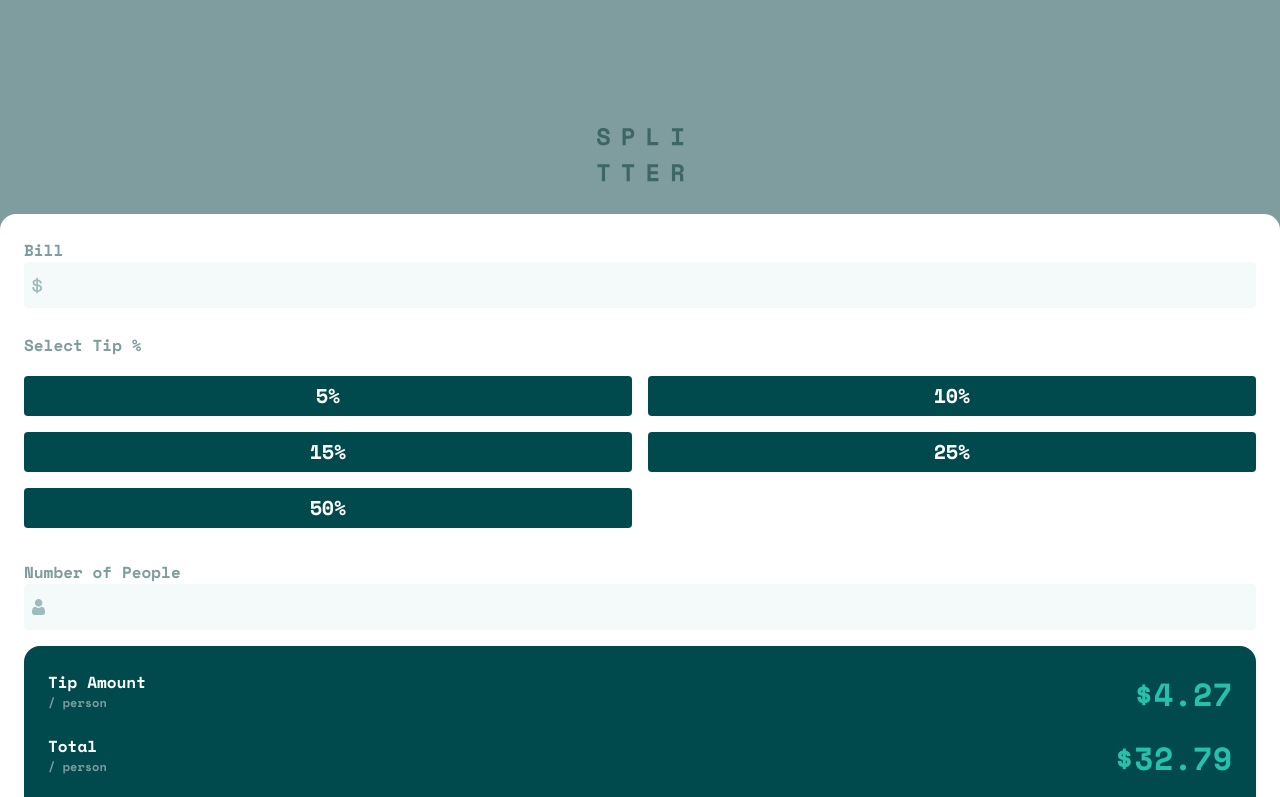
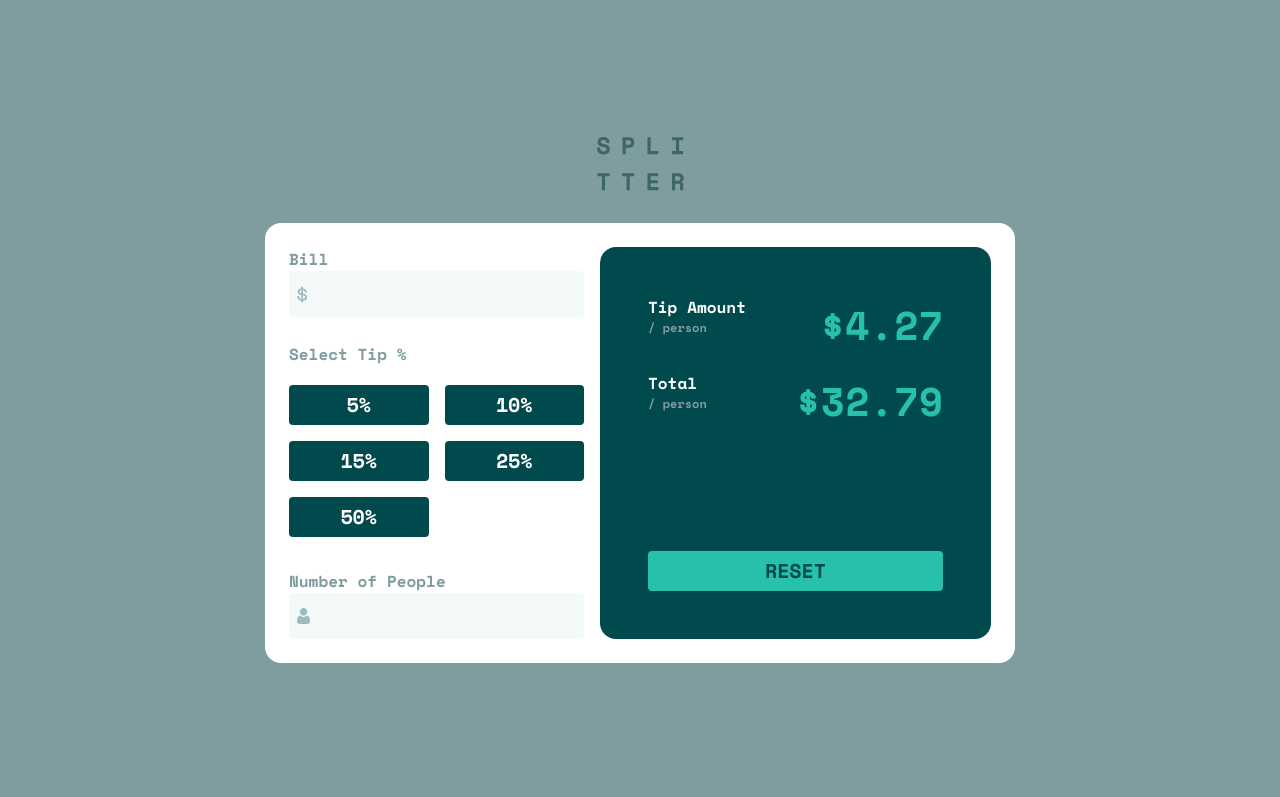
Before and after one commit to sam-hilliard/tip-calculator-app, a React app: page / in a window 1280 px wide. Shown: the top 797 px of the page. Built offline with nearby package versions, Linux system fonts and the light colour scheme.

Commit message:
finalized desktop view

```diff
--- a/src/components/App/App.css
+++ b/src/components/App/App.css
@@ -57,25 +57,28 @@ body {
     border-radius: var(--br-sharp);
 }
 
-/* app styles */
-
-.App {
-    display: grid;
-    justify-items: center;
+.container--centered {
+    display: flex;
+    justify-content: center;
+    align-items: center;
+    flex-direction: column;
     gap: 2rem;
-    padding-top: 10%;
+    height: 100vh;
 }
 
 
 /* tip calculator styles */
 .tip-calculator {
-    width: 100%;
+    width: min(100%, 750px);
+}
+
+.tip-form-container {
+    display: grid;
+    gap: 1rem;
 }
 
 .tip-form-container, .result-display-container {
-    display: grid;
-    gap: 1rem;
-    width: 100%;
+    flex: 1;
 }
 
 /* tip calc component styles */
@@ -156,21 +159,29 @@ body {
 }
 
 /* calculation results section */
-.results-display {
+.result-display-container {
+    display: flex;
+    flex-direction: column;
+    justify-content: space-between;
+    padding: 2em;
+}
+
+.result-display {
     display: flex;
     justify-content: space-between;
+    margin-bottom: 1rem;
 }
 
-.results-display__lbl {
+.result-display__lbl {
     font-size: 1rem;
 }
 
-.results-display__sublbl {
+.result-display__sublbl {
     font-size: 0.75rem;
     color: var(--grayish-cyan);
 }
 
-.results-display__ammount {
+.result-display__ammount {
     font-size: 2rem;
     color: var(--strong-cyan);
 }
@@ -178,3 +189,9 @@ body {
 .reset-btn {
     margin-top: 2rem;
 }
+
+@media only screen and (width >= 750px) {
+    .result-display__ammount {
+        font-size: 2.5rem;
+    }
+}
--- a/src/components/App/App.js
+++ b/src/components/App/App.js
@@ -6,8 +6,10 @@ import Attribution from '../Attribution/Attribution';
 function App() {
   return (
     <div className="App">
-      <img src={logo} alt="Splitter" />
-      <TipCalculator />
+      <div className="container--centered">
+        <img src={logo} alt="Splitter" />
+        <TipCalculator />
+      </div>
       <Attribution />
     </div>
   );
--- /dev/null
+++ b/src/components/ResultDisplay/ResultDisplay.js
@@ -0,0 +1,14 @@
+import React from 'react'
+
+export default function resultDisplay(props) {
+  return (
+    <div className="result-display split">
+        <div className="resutls-display__lbl-container">
+            <p className="result-display__lbl">{props.label}</p>
+            <p className="result-display__sublbl">{props.sublabel}</p>
+        </div>
+
+        <div className="result-display__ammount">{`$${props.amount}`}</div>
+    </div>
+  )
+}
--- a/src/components/ResultsDisplay/ResultsDisplay.js
+++ /dev/null
@@ -1,14 +0,0 @@
-import React from 'react'
-
-export default function ResultsDisplay(props) {
-  return (
-    <div className="results-display split">
-        <div className="resutls-display__lbl-container">
-            <p className="results-display__lbl">{props.label}</p>
-            <p className="results-display__sublbl">{props.sublabel}</p>
-        </div>
-
-        <div className="results-display__ammount">{`$${props.amount}`}</div>
-    </div>
-  )
-}
--- a/src/components/TipCalculator/TipCalculator.js
+++ b/src/components/TipCalculator/TipCalculator.js
@@ -2,7 +2,7 @@ import React from 'react';
 
 import Input from '../Input/Input';
 import TipSelection from '../TipSelection/TipSelection';
-import ResultsDisplay from '../ResultsDisplay/ResultsDisplay';
+import ResultDisplay from '../ResultDisplay/ResultDisplay';
 
 // icons
 import dollarIcon from '../../assets/images/icon-dollar.svg';
@@ -18,16 +18,20 @@ export default function TipCalculator() {
         <Input label="Number of People" icon={personIcon} />
       </div>
       <div class="card card--accent result-display-container">
-        <ResultsDisplay
+
+        <div className="result-display-container__calc-result-container">
+          <ResultDisplay
             label="Tip Amount"
             sublabel="/ person"
             amount={4.27}
           />
-        <ResultsDisplay
+          <ResultDisplay
             label="Total"
             sublabel="/ person"
             amount={32.79}
           />
+        </div>
+
         <button className="btn btn--light reset-btn">RESET</button>
       </div>
     </div>
```
Lines whose indentation alone changed are shown as unchanged.
